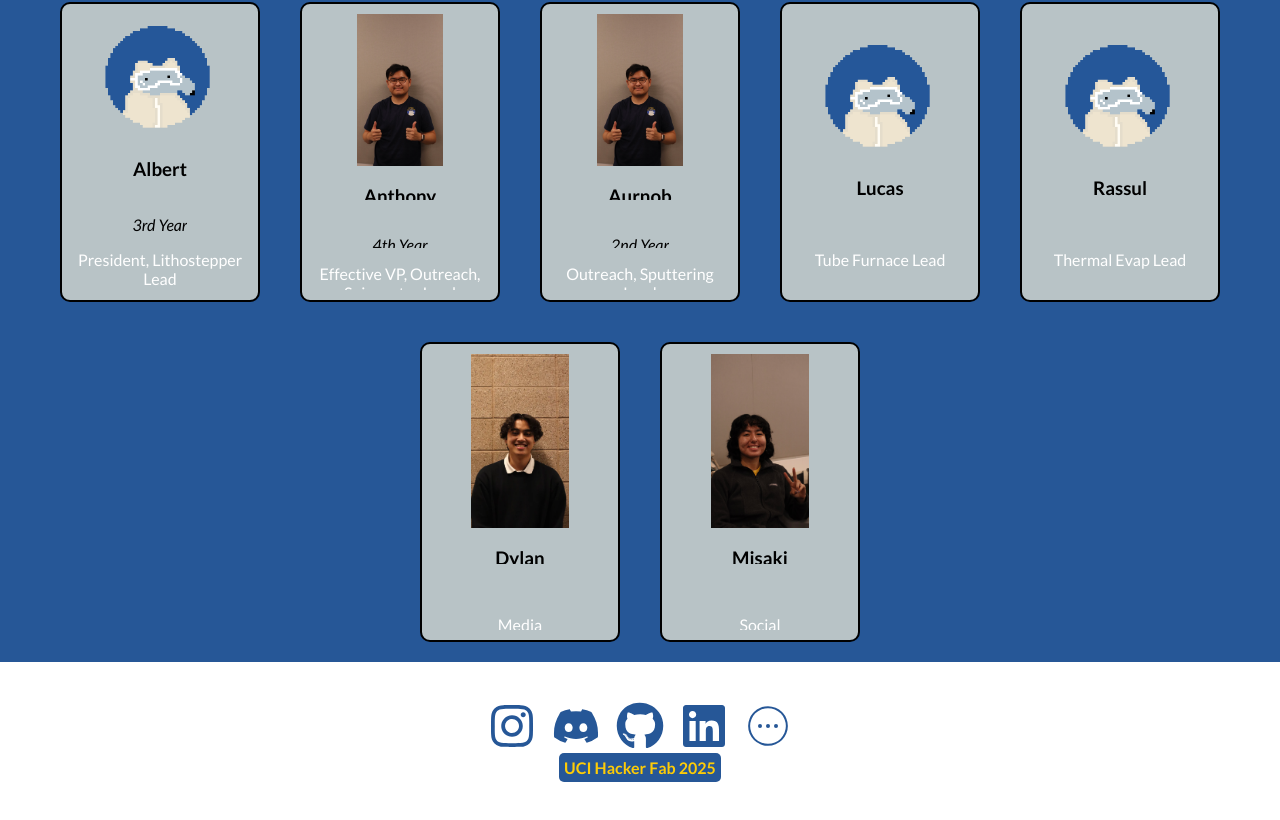
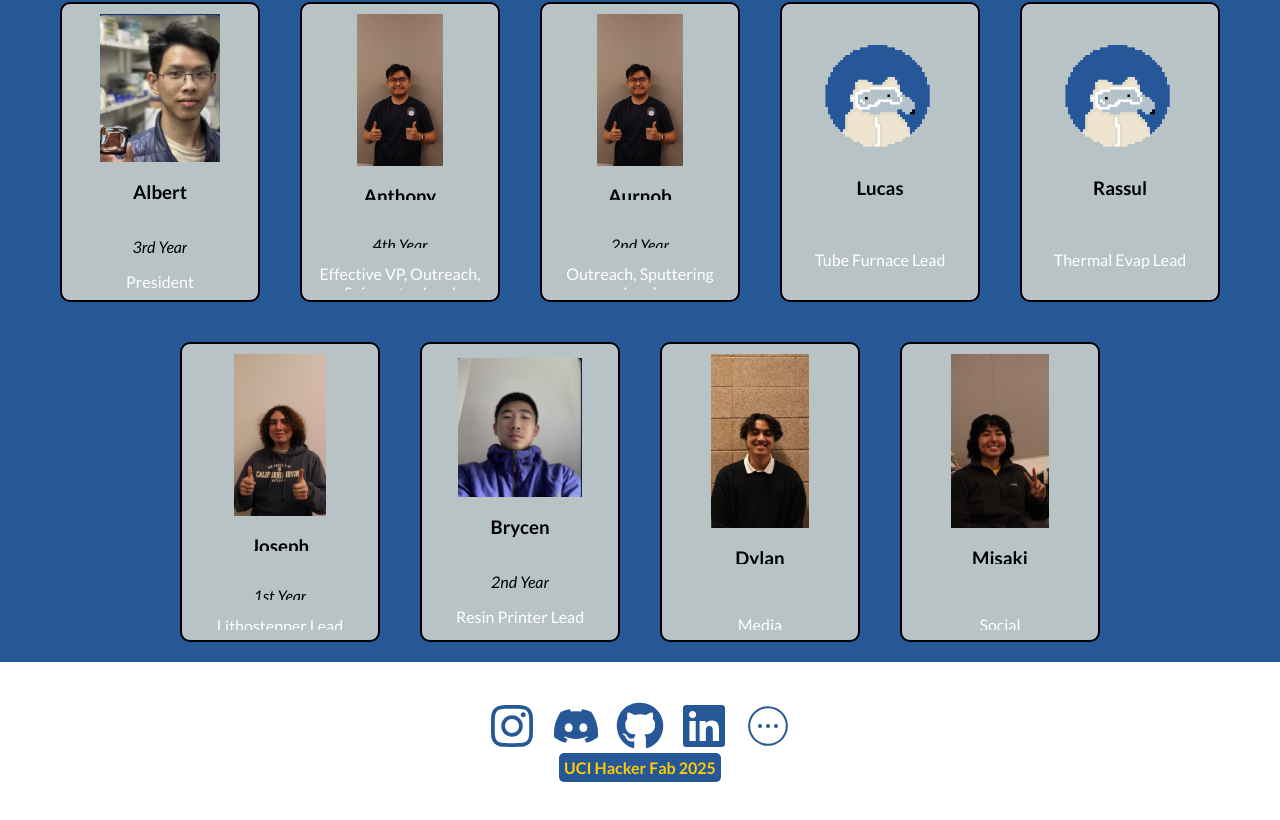
Before and after one commit to irvinehackerfab/hfab-website, a React (Vite) app: page /hfab-website/About in a window 1280 px wide. Shown: the part 1065-1885 px from the top of the page. Built offline with nearby package versions, Linux system fonts and the light colour scheme.

Commit message:
update board members

```diff
--- a/src/pages/About.jsx
+++ b/src/pages/About.jsx
@@ -8,14 +8,19 @@ import anthony from "../assets/anthony.jpg"
 import aurnob from "../assets/anthony.jpg"
 import dylan from "../assets/dylan.jpg"
 import misaki from "../assets/misaki.jpg"
+import joey from "../assets/joey.jpg"
+import brycen from "../assets/brycen.jpg"
+import albert from "../assets/albert.jpg"
 function About() {
-  // Board members data, add more members as needed
+  // Board member data
   const BoardMembers = [
-    { name: 'Albert', role: 'President, Lithostepper Lead', year: '3rd Year', image: logo },
+    { name: 'Albert', role: 'President', year: '3rd Year', image: albert },
     { name: 'Anthony', role: 'Effective VP, Outreach, Spincoater Lead', year: '4th Year', image: anthony },
     { name: 'Aurnob', role: 'Outreach, Sputtering Lead', year: '2nd Year', image: aurnob },
     { name: 'Lucas', role: 'Tube Furnace Lead', year: '', image: logo },
     { name: 'Rassul', role: 'Thermal Evap Lead', year: '', image: logo },
+    { name: 'Joseph', role: 'Lithostepper Lead', year: '1st Year', image: joey },
+    { name: 'Brycen', role: 'Resin Printer Lead', year: '2nd Year', image: brycen },
     { name: 'Dylan', role: 'Media', year: '', image: dylan },
     { name: 'Misaki', role: 'Social', year: '', image: misaki },
 
```
Also changed, not shown: src/assets/albert.jpg (added), src/assets/brycen.jpg (added).
